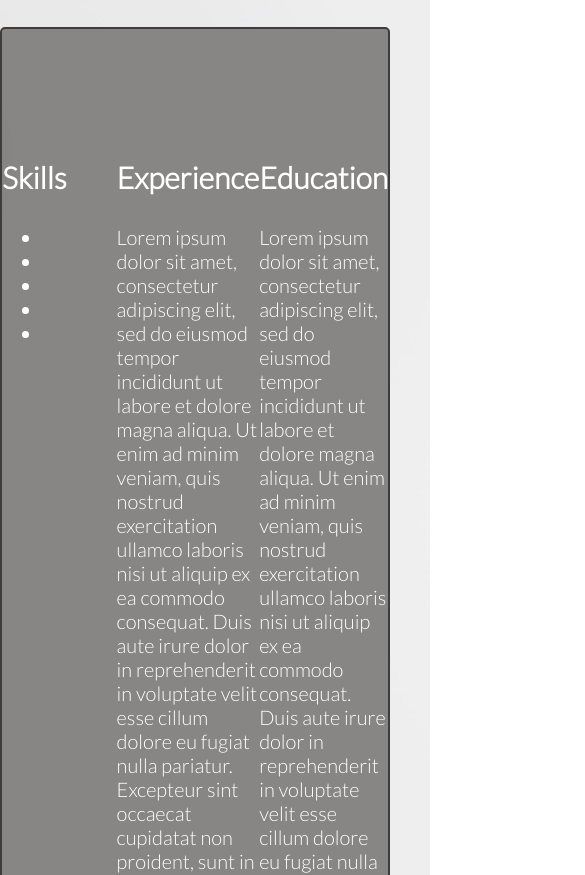
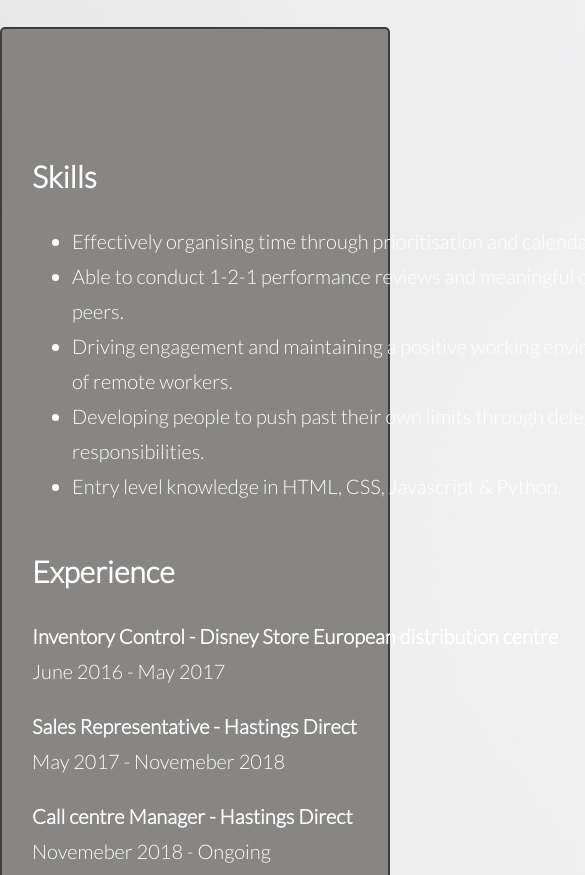
Before and after one commit to Code-Institute-Submissions/Jacob-Yearoo-project-one_JulyResub, a plain HTML site: page index.html in a window 390 px wide. Shown: the part 1620-2495 px from the top of the page, 585 px wide, since content can reach past the window. Drawn offline with Linux system fonts and the light colour scheme.

Commit message:
start responsive design for tablets and mobiles

```diff
--- a/assets/css/style.css
+++ b/assets/css/style.css
@@ -116,6 +116,7 @@ body {
     padding-top: 100px;
     padding-bottom: 100px;
     font-size: 20px;
+    line-height: 35px;
 }
 
 /* Footer */
@@ -220,3 +221,32 @@ textarea {
     text-transform: uppercase;
     margin-right: 262px;
 }
+
+/* Media Queries */
+
+/* For Tablets 1500px wide and lower */
+@media screen and (max-width: 1500px) {
+    body {
+        background-position: center;
+    }
+
+    .col {
+        width: 65ch;
+    }
+    #main-content {
+        padding-left: 30px;
+        padding-right: 30px;
+    }
+
+
+}
+
+@media screen and (max-width: 950px) {
+    .columns {
+        flex-direction: column;
+    }
+
+    #main-content {
+        overflow-wrap: break-word;
+    }
+}
--- a/index.html
+++ b/index.html
@@ -50,17 +50,21 @@
                 <h3>Skills</h3>
                 <p>
                     <ul>
-                        <li></li>
-                        <li></li>
-                        <li></li>
-                        <li></li>
-                        <li></li>
+                        <li>Effectively organising time through prioritisation and calendar planning.</li>
+                        <li>Able to conduct 1-2-1 performance reviews and meaningful coaching talks with peers.</li>
+                        <li>Driving engagement and maintaining a positive working environment within a team of remote workers.</li>
+                        <li>Developing people to push past their own limits through delegation and responsibilities.</li>
+                        <li>Entry level knowledge in HTML, CSS, Javascript & Python.</li>
                     </ul>
                 </p>
             </span>
             <span class="col">
                 <h3>Experience</h3>
-                <p>Lorem ipsum dolor sit amet, consectetur adipiscing elit, sed do eiusmod tempor incididunt ut labore et dolore magna aliqua. Ut enim ad minim veniam, quis nostrud exercitation ullamco laboris nisi ut aliquip ex ea commodo consequat. Duis aute irure dolor in reprehenderit in voluptate velit esse cillum dolore eu fugiat nulla pariatur. Excepteur sint occaecat cupidatat non proident, sunt in culpa qui officia deserunt mollit anim id est laborum.</p>
+                <p>
+                    <p><strong>Inventory Control - Disney Store European distribution centre</strong> <br>June 2016 - May 2017</p>
+                    <p><strong>Sales Representative - Hastings Direct</strong> <br>May 2017 - Novemeber 2018</p>
+                    <p><strong>Call centre Manager - Hastings Direct</strong> <br>Novemeber 2018 - Ongoing</p>
+                </p>
             </span>
             <span class="col">
                 <h3>Education</h3>
```
Also changed, not shown: assets/images/sarah-dorweiler-x2Tmfd1-SgA-unsplash.jpg (deleted), assets/images/sincerely-media-dln9ARqL6iQ-unsplash(1).jpg (deleted), 1 other file.
